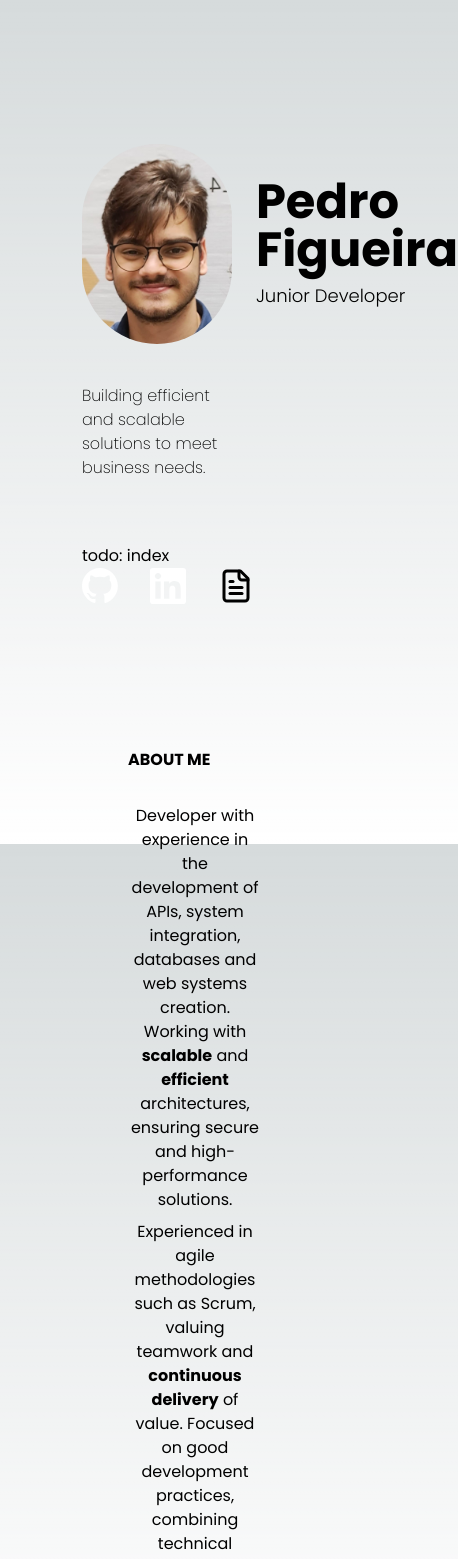
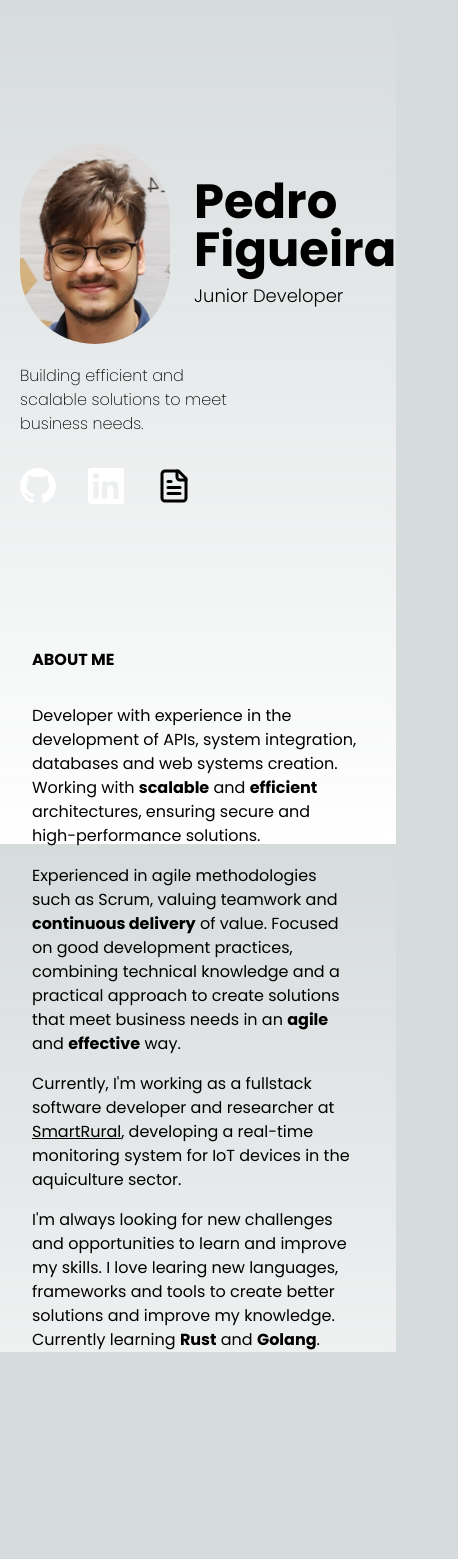
Before and after one commit to PepeuFBV/portfolio, a Next.js app: page / in a window 390 px wide. Shown: the top 1559 px of the page, 458 px wide, since content can reach past the window. After the commit the page ends 1352 px from the top, so only its background shows below. Built offline with nearby package versions, Linux system fonts and the light colour scheme.

Commit message:
Responsiveness fixes

```diff
--- a/src/app/page.tsx
+++ b/src/app/page.tsx
@@ -4,11 +4,11 @@ import { AboutMe } from '@/components/core/AboutMe'
 
 export default function Main() {
     return (
-        <main className="flex flex-col lg:flex-row h-screen w-full items-center px-32 pt-36 pb-12 lg:pl-56 gap-36">
-            <div className='lg:fixed lg:h-[83%]'>
+        <main className="flex flex-col lg:flex-row h-screen w-full items-center lg:px-32 py-36 gap-36">
+            <div className='lg:fixed h-full lg:py-16 mx-5 lg:mx-0'>
                 <Home className='h-full' />
             </div>
-            <div className="lg:w-1/2 ml-auto h-full flex flex-col gap-40">
+            <div className="lg:w-1/2 mx-8 lg:ml-auto h-full flex flex-col gap-40 lg:mt-40">
                 <AboutMe />
             </div>
         </main>
--- a/src/components/core/AboutMe/index.tsx
+++ b/src/components/core/AboutMe/index.tsx
@@ -15,7 +15,7 @@ const AboutMe = () => {
     return (
         <div className='flex flex-col gap-8'>
             <h2 className='text-base font-bold uppercase'>{aboutme.descriptionTitle[languagePos]}</h2>
-            <div className='flex flex-col gap-2 text-center'>
+            <div className='flex flex-col gap-4 text-left lg:text-justify'>
                 <motion.p
                     initial={{ opacity: 0, y: 50 }}
                     animate={{ opacity: 1, y: 0 }}
--- a/src/components/core/Home/index.tsx
+++ b/src/components/core/Home/index.tsx
@@ -15,9 +15,9 @@ const Home: React.FC<HomeProps> = ({ className }) => {
     const languagePos = getLanguagePos()
 
     return (
-        <section className={cn('flex flex-col w-full h-full justify-between', className)}>
+        <section className={cn('flex flex-col w-full h-full justify-between gap-8 lg:gap-0', className)}>
             <div className='flex flex-col gap-16'>
-                <div className='w-full flex flex-col gap-10'>
+                <div className='w-full flex flex-col gap-5 lg:gap-10'>
                     <div className='flex gap-6 items-center justify-start'>
                         <Image src="/pedro.jpg" alt="Logo" width={150} height={150} loading='eager' quality={100} className='rounded-full float-left' />
                         <div className='flex flex-col gap-2'>
@@ -43,7 +43,7 @@ const Home: React.FC<HomeProps> = ({ className }) => {
                         {aboutme.smallDescription[languagePos]}
                     </p>
                 </div>
-                <div>
+                <div className='lg:visible hidden'>
                     <p>todo: index</p>
                 </div>
             </div>
```
